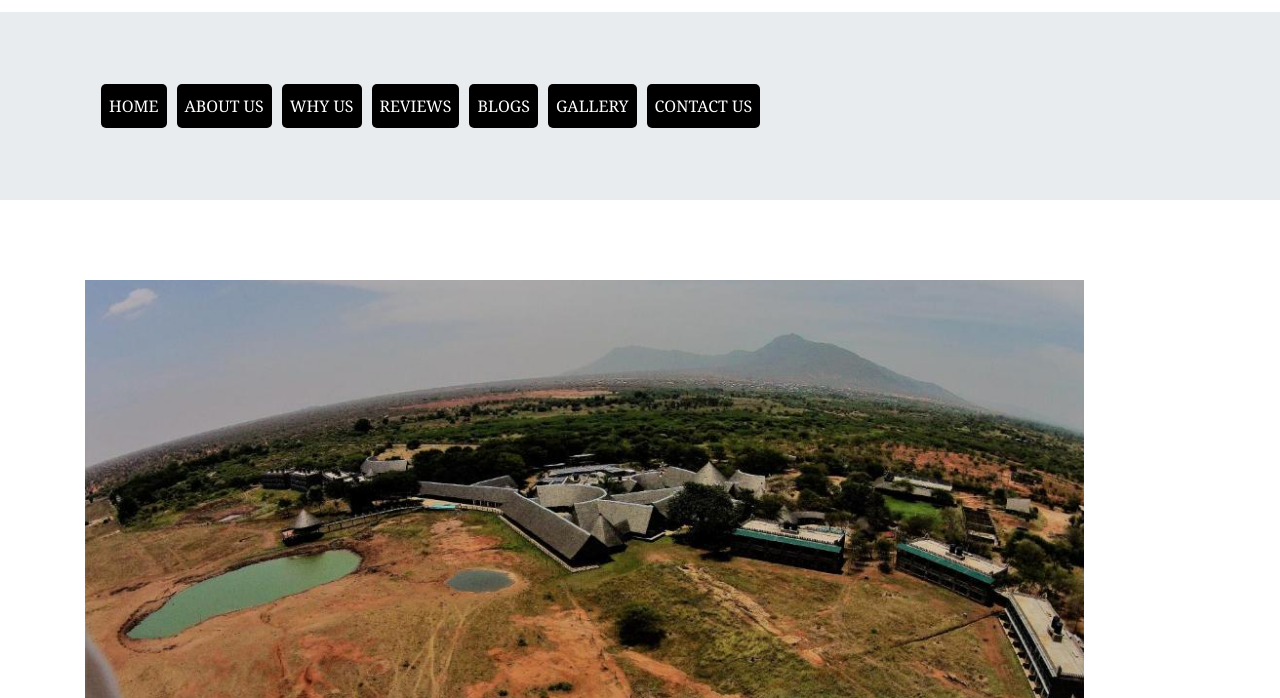
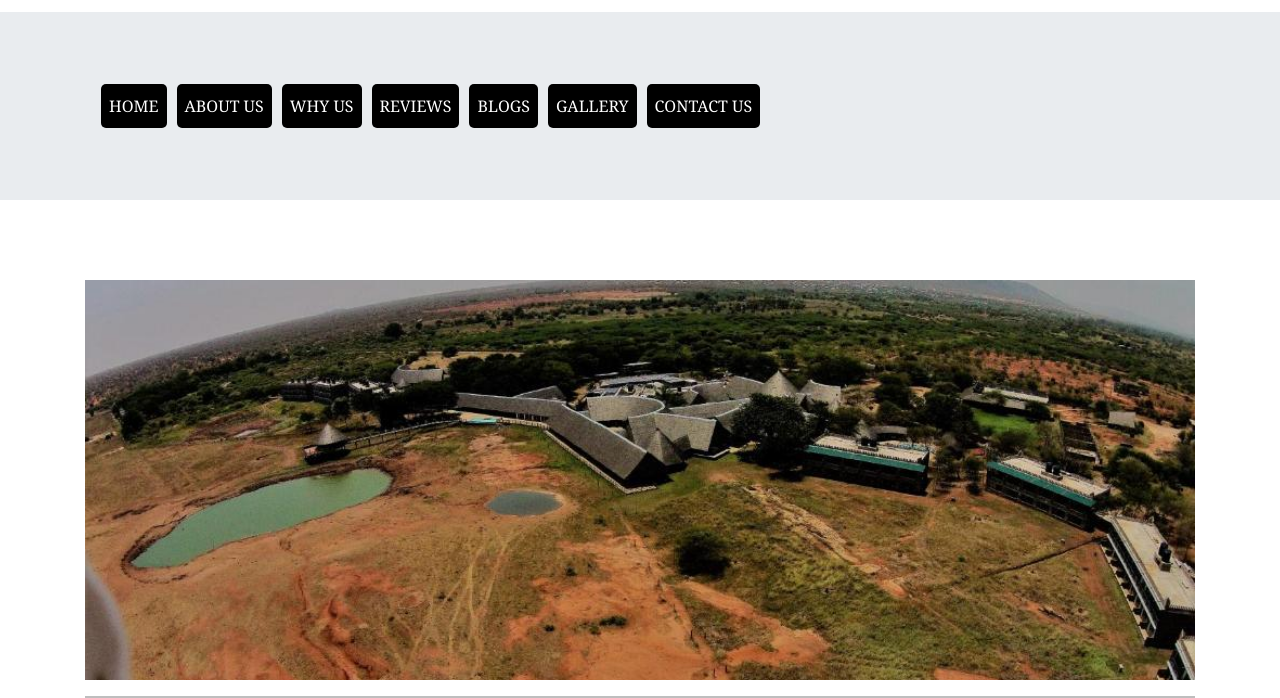
Before and after one commit to Mwatheka/voi-wildlife, a plain HTML site: page index.html in a window 1280 px wide. Shown: the part 102-800 px from the top of the page. Drawn offline with nearby package versions, Linux system fonts and the light colour scheme; a small style sheet from the web is missing.

Commit message:
Update index.html

```diff
--- a/index.html
+++ b/index.html
@@ -168,7 +168,7 @@
     <section class="row">
       <div class="col-md-12 justify-content-center">
         <div style="position:relative;">
-          <img src="144146386.jpg" alt="Banner Image" style="width:90%; height:70vh; object-fit: cover;">
+          <img src="144146386.jpg" alt="Banner Image" style="width:100%; height:50vh; object-fit: cover;">
 
         </div>
       </div>
```
